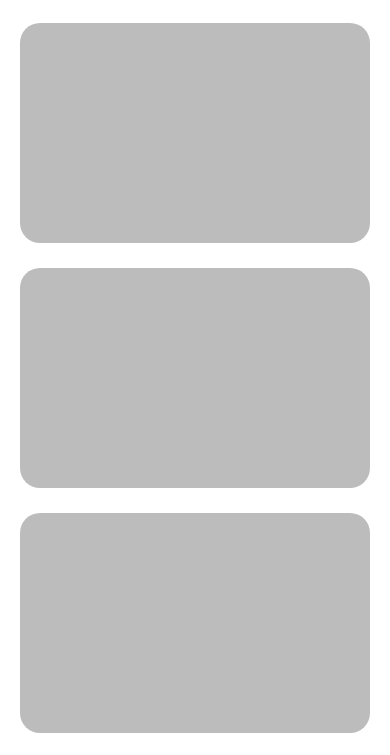
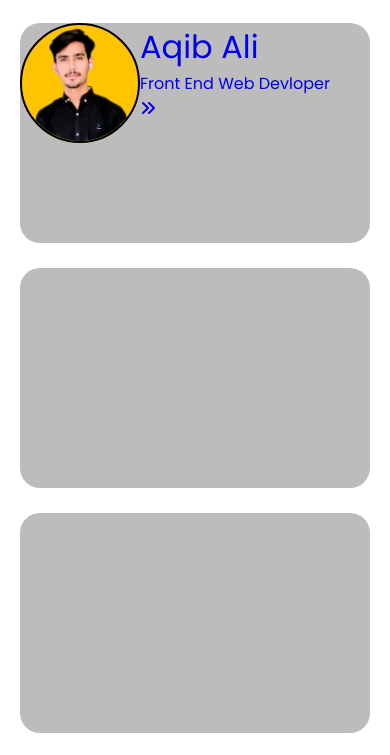
Before and after one commit to aqibali25/portfolio, a plain HTML site: page index.html in a window 390 px wide. Shown: the part 77-832 px from the top of the page. Drawn offline with Linux system fonts and the light colour scheme.

Commit message:
solve minor errors in responsiveness

```diff
--- a/assets/Css/style.css
+++ b/assets/Css/style.css
@@ -8,6 +8,7 @@
   font-weight: 400;
   font-style: normal;
 }
+
 nav {
   height: 80px;
   background-color: #ffffff;
@@ -17,20 +18,24 @@ nav {
   gap: 10px;
   overflow: hidden;
 }
+
 nav div {
   display: flex;
   justify-content: space-between;
   align-items: center;
 }
+
 .logo img {
   width: 120px;
   margin-left: 20px;
 }
+
 .navlinks {
   min-width: 150px;
   display: flex;
   transition: all 0.3s ease;
 }
+
 .navlinks a {
   position: relative;
   text-decoration: none;
@@ -42,24 +47,18 @@ nav div {
 }
 
 .navlinks a:after {
-  background: none repeat scroll 0 0 transparent;
-  bottom: 0;
   content: "";
   display: block;
   height: 2px;
+  position: absolute;
+  bottom: -2px;
   left: 50%;
-  bottom: -2px;
-  position: absolute;
-  background: #fff;
-  transition: width 0.5s ease 0s, left 0.3s ease 0s;
   width: 0;
+  background-color: #fff;
+  transition: width 0.5s ease, left 0.3s ease;
 }
 
-.navlinks a:hover:after {
-  width: 100%;
-  left: 0;
-  background-color: #111111;
-}
+.navlinks a:hover:after,
 .navlinks a.active:after {
   width: 100%;
   left: 0;
@@ -71,12 +70,14 @@ nav div {
   padding-right: 20px;
   justify-content: space-around;
 }
+
 .navbuttons img {
   width: 25px;
   height: 25px;
   cursor: pointer;
   transition: transform 0.3s ease;
 }
+
 .navbuttons button {
   margin: 0 5px;
   padding: 10px 20px;
@@ -88,19 +89,21 @@ nav div {
   cursor: pointer;
   transition: all 0.3s ease;
 }
+
 .getintouch a {
   all: unset;
 }
+
 .getintouch:hover {
   background-color: #ffc400;
   color: #ffffff;
 }
-/* Basic styling for layout */
+
 main {
   height: calc(100vh - 120px);
-  /* padding: 0 20px; */
   transition: margin-top 0.3s ease;
 }
+
 .container {
   display: flex;
   justify-content: space-between;
@@ -108,24 +111,46 @@ main {
   gap: 25px;
   padding: 20px;
 }
-.container div {
+
+.container > div {
+  position: relative;
   border-radius: 20px;
   min-height: 220px;
   background-color: #bcbcbc;
   overflow: hidden;
 }
+
+main .container div a {
+  display: flex;
+  width: 100%;
+  height: 100%;
+  position: absolute;
+  top: 0;
+  left: 0;
+  text-decoration: none;
+}
+
 .title {
-  flex: 0 0 50%; /* 50% width */
+  flex: 0 0 50%;
 }
 
 .resume,
 .github,
 .linkedin {
-  flex: 0 0 22%; /* 25% width */
+  flex: 0 0 22%;
 }
 
 .skills {
-  flex: 0 0 75%; /* 75% width */
+  flex: 0 0 75%;
+}
+.title,
+.resume,
+.github {
+  height: 300px;
+}
+.linkedin,
+.skills {
+  height: 250px;
 }
 #menu-toggle {
   display: none;
@@ -133,26 +158,35 @@ main {
   font-weight: 700;
   margin-right: 20px;
 }
-/* Responsive layouts for different screen sizes */
+.title .profileImage {
+  width: 120px;
+  height: 120px;
+  border: 2px solid #000000;
+  background-color: #ffc400;
+  border-radius: 50%;
+}
+.title .profileImage img {
+  width: 100%;
+  height: 100%;
+  object-fit: cover;
+}
 @media (max-width: 1200px) {
-  /* Screen size < Large */
   .title {
-    flex: 0 0 100%; /* Full width */
+    flex: 0 0 100%;
   }
   .resume,
   .github,
   .linkedin {
-    flex: 0 0 30%; /* Each takes 1/3 of the width */
+    flex: 0 0 30%;
   }
   .skills {
-    flex: 0 0 100%; /* Full width */
+    flex: 0 0 100%;
   }
 }
 
 @media (max-width: 768px) {
-  /* Screen size <= Tablet size */
   .container {
-    flex-direction: column; /* Stack each div in one line */
+    flex-direction: column;
   }
 
   .title,
@@ -160,8 +194,9 @@ main {
   .github,
   .linkedin,
   .skills {
-    flex: 0 0 100%; /* Full width for each */
+    flex: 0 0 100%;
   }
+
   .navlinks {
     display: none;
     flex-direction: column;
@@ -174,36 +209,44 @@ main {
     z-index: 1;
     transition: all 0.3s ease;
   }
+
   .navlinks a {
     text-align: center;
     border-bottom: 1px solid #ddd;
     width: 100%;
     padding: 7px;
   }
+
   .navbuttons {
     min-width: 300px;
   }
+
   .navbar #menu-toggle {
     display: block;
     cursor: pointer;
   }
 }
+
 @media (max-width: 475px) {
   .navbuttons {
     gap: 20px;
     min-width: fit-content;
     justify-content: flex-end;
   }
+
   .getintouch {
     display: none;
   }
+
   .navbar .navlinks a:last-child {
     display: block;
   }
 }
+
 .navbar.active .navlinks {
-  display: flex; /* Display as flex */
+  display: flex;
 }
+
 @media (width > 475px) {
   .navbar .navlinks a:last-child {
     display: none;
--- a/index.html
+++ b/index.html
@@ -62,26 +62,26 @@
         <i class="fa-solid fa-bars" id="menu-toggle"></i>
       </div>
     </nav>
-    <main>
-      <main class="content">
-        <div class="container">
-          <div class="title"><a href="#"></a></div>
-          <div class="resume"><a href="#"></a></div>
-          <div class="github"><a href="#"></a></div>
-          <div class="linkedin"><a href="#"></a></div>
-          <div class="skills"><a href="#"></a></div>
+    <main class="content">
+      <div class="container">
+        <div class="title">
+          <a href="#">
+            <div class="profileImage">
+              <img src="assets/images/profile.png" alt="Profile" />
+            </div>
+            <div class="profileText">
+              <h1>Aqib Ali</h1>
+              <p>Front End Web Devloper</p>
+              <i class="fa-solid fa-angles-right fa"></i>
+            </div>
+          </a>
         </div>
-      </main>
+        <div class="resume"><a href="#"></a></div>
+        <div class="github"><a href="#"></a></div>
+        <div class="linkedin"><a href="#"></a></div>
+        <div class="skills"></div>
+      </div>
     </main>
     <script src="assets/Js/script.js"></script>
   </body>
 </html>
-<!-- <a href=""
-          ><div class="profileImage">
-            <img src="images/profile.png" alt="" />
-          </div>
-          <div class="profileText">
-            <h1>Hello, I'm Aqib Ali👋.</h1>
-            <p>Web Developer 💻.</p>
-            <a href=""><i class="fa-solid fa-angles-right fa"></i></a></div
-        ></a> -->
```
Also changed, not shown: assets/images/skills/bootstrap.png, assets/images/skills/css.png, assets/images/skills/git.png (added), assets/images/skills/html.png, assets/images/skills/javascript.png.
